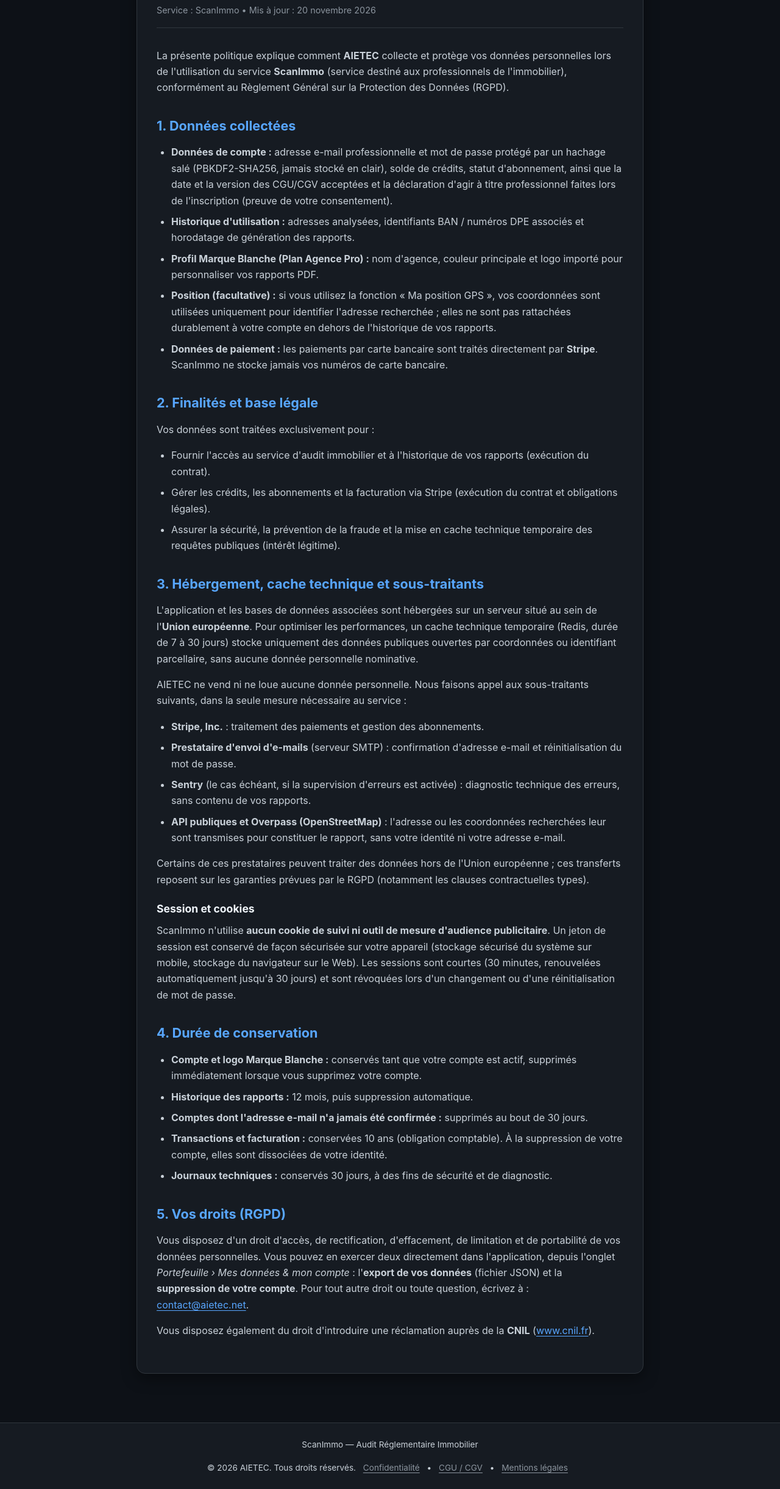
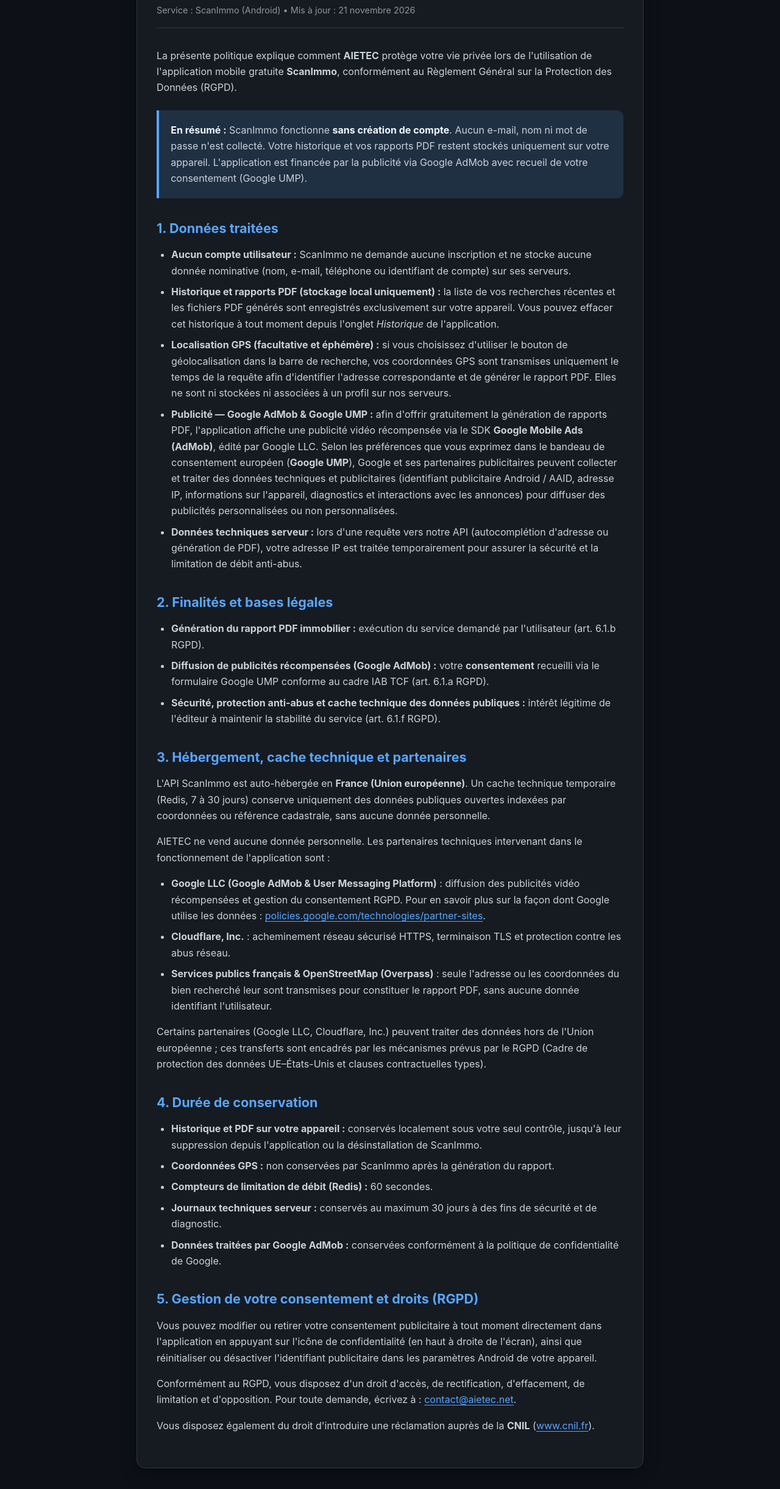
Before and after one commit to aietec/legal-pages, a plain HTML site: page scanimmo/privacy.html in a window 1280 px wide. Shown: the part 199-2640 px from the top of the page at 61% size. Drawn offline with Linux system fonts and the light colour scheme.

Commit message:
scanimmo: update legal pages for free Android ad-supported model (no account, AdMob + UMP)

```diff
--- a/scanimmo/privacy.html
+++ b/scanimmo/privacy.html
@@ -4,7 +4,7 @@
   <meta charset="UTF-8">
   <meta name="viewport" content="width=device-width, initial-scale=1.0">
   <title>Politique de confidentialité — ScanImmo</title>
-  <meta name="description" content="Politique de confidentialité et protection des données personnelles (RGPD) de ScanImmo.">
+  <meta name="description" content="Politique de confidentialité et protection des données personnelles (RGPD) de l'application mobile ScanImmo.">
   <link rel="stylesheet" href="assets/styles.css">
 </head>
 <body>
@@ -12,74 +12,75 @@
     <a class="brand" href="index.html"><span class="icon">🏢</span> ScanImmo</a>
     <nav aria-label="Navigation principale">
       <a href="privacy.html" class="active">Confidentialité</a>
-      <a href="terms.html">CGU / CGV</a>
+      <a href="terms.html">CGU</a>
       <a href="legal.html">Mentions légales</a>
     </nav>
   </header>
   <main>
     <article>
       <h1>Politique de confidentialité</h1>
-      <p class="updated">Service : ScanImmo &bull; Mis à jour : 20 novembre 2026</p>
+      <p class="updated">Service : ScanImmo (Android) &bull; Mis à jour : 21 novembre 2026</p>
 
-      <p>La présente politique explique comment <strong>AIETEC</strong> collecte et protège vos données personnelles lors de l'utilisation du service <strong>ScanImmo</strong> (service destiné aux professionnels de l'immobilier), conformément au Règlement Général sur la Protection des Données (RGPD).</p>
+      <p>La présente politique explique comment <strong>AIETEC</strong> protège votre vie privée lors de l'utilisation de l'application mobile gratuite <strong>ScanImmo</strong>, conformément au Règlement Général sur la Protection des Données (RGPD).</p>
+
+      <div class="highlight-box">
+        <strong>En résumé :</strong> ScanImmo fonctionne <strong>sans création de compte</strong>. Aucun e-mail, nom ni mot de passe n'est collecté. Votre historique et vos rapports PDF restent stockés uniquement sur votre appareil. L'application est financée par la publicité via Google AdMob avec recueil de votre consentement (Google UMP).
+      </div>
 
       <section>
-        <h2>1. Données collectées</h2>
+        <h2>1. Données traitées</h2>
         <ul>
-          <li><strong>Données de compte :</strong> adresse e-mail professionnelle et mot de passe protégé par un hachage salé (PBKDF2-SHA256, jamais stocké en clair), solde de crédits, statut d'abonnement, ainsi que la date et la version des CGU/CGV acceptées et la déclaration d'agir à titre professionnel faites lors de l'inscription (preuve de votre consentement).</li>
-          <li><strong>Historique d'utilisation :</strong> adresses analysées, identifiants BAN / numéros DPE associés et horodatage de génération des rapports.</li>
-          <li><strong>Profil Marque Blanche (Plan Agence Pro) :</strong> nom d'agence, couleur principale et logo importé pour personnaliser vos rapports PDF.</li>
-          <li><strong>Position (facultative) :</strong> si vous utilisez la fonction « Ma position GPS », vos coordonnées sont utilisées uniquement pour identifier l'adresse recherchée ; elles ne sont pas rattachées durablement à votre compte en dehors de l'historique de vos rapports.</li>
-          <li><strong>Données de paiement :</strong> les paiements par carte bancaire sont traités directement par <strong>Stripe</strong>. ScanImmo ne stocke jamais vos numéros de carte bancaire.</li>
+          <li><strong>Aucun compte utilisateur :</strong> ScanImmo ne demande aucune inscription et ne stocke aucune donnée nominative (nom, e-mail, téléphone ou identifiant de compte) sur ses serveurs.</li>
+          <li><strong>Historique et rapports PDF (stockage local uniquement) :</strong> la liste de vos recherches récentes et les fichiers PDF générés sont enregistrés exclusivement sur votre appareil. Vous pouvez effacer cet historique à tout moment depuis l'onglet <em>Historique</em> de l'application.</li>
+          <li><strong>Localisation GPS (facultative et éphémère) :</strong> si vous choisissez d'utiliser le bouton de géolocalisation dans la barre de recherche, vos coordonnées GPS sont transmises uniquement le temps de la requête afin d'identifier l'adresse correspondante et de générer le rapport PDF. Elles ne sont ni stockées ni associées à un profil sur nos serveurs.</li>
+          <li><strong>Publicité — Google AdMob &amp; Google UMP :</strong> afin d'offrir gratuitement la génération de rapports PDF, l'application affiche une publicité vidéo récompensée via le SDK <strong>Google Mobile Ads (AdMob)</strong>, édité par Google LLC. Selon les préférences que vous exprimez dans le bandeau de consentement européen (<strong>Google UMP</strong>), Google et ses partenaires publicitaires peuvent collecter et traiter des données techniques et publicitaires (identifiant publicitaire Android / AAID, adresse IP, informations sur l'appareil, diagnostics et interactions avec les annonces) pour diffuser des publicités personnalisées ou non personnalisées.</li>
+          <li><strong>Données techniques serveur :</strong> lors d'une requête vers notre API (autocomplétion d'adresse ou génération de PDF), votre adresse IP est traitée temporairement pour assurer la sécurité et la limitation de débit anti-abus.</li>
         </ul>
       </section>
 
       <section>
-        <h2>2. Finalités et base légale</h2>
-        <p>Vos données sont traitées exclusivement pour :</p>
+        <h2>2. Finalités et bases légales</h2>
         <ul>
-          <li>Fournir l'accès au service d'audit immobilier et à l'historique de vos rapports (exécution du contrat).</li>
-          <li>Gérer les crédits, les abonnements et la facturation via Stripe (exécution du contrat et obligations légales).</li>
-          <li>Assurer la sécurité, la prévention de la fraude et la mise en cache technique temporaire des requêtes publiques (intérêt légitime).</li>
+          <li><strong>Génération du rapport PDF immobilier :</strong> exécution du service demandé par l'utilisateur (art. 6.1.b RGPD).</li>
+          <li><strong>Diffusion de publicités récompensées (Google AdMob) :</strong> votre <strong>consentement</strong> recueilli via le formulaire Google UMP conforme au cadre IAB TCF (art. 6.1.a RGPD).</li>
+          <li><strong>Sécurité, protection anti-abus et cache technique des données publiques :</strong> intérêt légitime de l'éditeur à maintenir la stabilité du service (art. 6.1.f RGPD).</li>
         </ul>
       </section>
 
       <section>
-        <h2>3. Hébergement, cache technique et sous-traitants</h2>
-        <p>L'application et les bases de données associées sont hébergées sur un serveur situé au sein de l'<strong>Union européenne</strong>. Pour optimiser les performances, un cache technique temporaire (Redis, durée de 7 à 30 jours) stocke uniquement des données publiques ouvertes par coordonnées ou identifiant parcellaire, sans aucune donnée personnelle nominative.</p>
-        <p>AIETEC ne vend ni ne loue aucune donnée personnelle. Nous faisons appel aux sous-traitants suivants, dans la seule mesure nécessaire au service :</p>
+        <h2>3. Hébergement, cache technique et partenaires</h2>
+        <p>L'API ScanImmo est auto-hébergée en <strong>France (Union européenne)</strong>. Un cache technique temporaire (Redis, 7 à 30 jours) conserve uniquement des données publiques ouvertes indexées par coordonnées ou référence cadastrale, sans aucune donnée personnelle.</p>
+        <p>AIETEC ne vend aucune donnée personnelle. Les partenaires techniques intervenant dans le fonctionnement de l'application sont :</p>
         <ul>
-          <li><strong>Stripe, Inc.</strong> : traitement des paiements et gestion des abonnements.</li>
-          <li><strong>Prestataire d'envoi d'e-mails</strong> (serveur SMTP) : confirmation d'adresse e-mail et réinitialisation du mot de passe.</li>
-          <li><strong>Sentry</strong> (le cas échéant, si la supervision d'erreurs est activée) : diagnostic technique des erreurs, sans contenu de vos rapports.</li>
-          <li><strong>API publiques et Overpass (OpenStreetMap)</strong> : l'adresse ou les coordonnées recherchées leur sont transmises pour constituer le rapport, sans votre identité ni votre adresse e-mail.</li>
+          <li><strong>Google LLC (Google AdMob &amp; User Messaging Platform)</strong> : diffusion des publicités vidéo récompensées et gestion du consentement RGPD. Pour en savoir plus sur la façon dont Google utilise les données : <a href="https://policies.google.com/technologies/partner-sites" target="_blank" rel="noopener">policies.google.com/technologies/partner-sites</a>.</li>
+          <li><strong>Cloudflare, Inc.</strong> : acheminement réseau sécurisé HTTPS, terminaison TLS et protection contre les abus réseau.</li>
+          <li><strong>Services publics français &amp; OpenStreetMap (Overpass)</strong> : seule l'adresse ou les coordonnées du bien recherché leur sont transmises pour constituer le rapport PDF, sans aucune donnée identifiant l'utilisateur.</li>
         </ul>
-        <p>Certains de ces prestataires peuvent traiter des données hors de l'Union européenne ; ces transferts reposent sur les garanties prévues par le RGPD (notamment les clauses contractuelles types).</p>
-        <h3>Session et cookies</h3>
-        <p>ScanImmo n'utilise <strong>aucun cookie de suivi ni outil de mesure d'audience publicitaire</strong>. Un jeton de session est conservé de façon sécurisée sur votre appareil (stockage sécurisé du système sur mobile, stockage du navigateur sur le Web). Les sessions sont courtes (30 minutes, renouvelées automatiquement jusqu'à 30 jours) et sont révoquées lors d'un changement ou d'une réinitialisation de mot de passe.</p>
+        <p>Certains partenaires (Google LLC, Cloudflare, Inc.) peuvent traiter des données hors de l'Union européenne ; ces transferts sont encadrés par les mécanismes prévus par le RGPD (Cadre de protection des données UE–États-Unis et clauses contractuelles types).</p>
       </section>
 
       <section>
         <h2>4. Durée de conservation</h2>
         <ul>
-          <li><strong>Compte et logo Marque Blanche :</strong> conservés tant que votre compte est actif, supprimés immédiatement lorsque vous supprimez votre compte.</li>
-          <li><strong>Historique des rapports :</strong> 12 mois, puis suppression automatique.</li>
-          <li><strong>Comptes dont l'adresse e-mail n'a jamais été confirmée :</strong> supprimés au bout de 30 jours.</li>
-          <li><strong>Transactions et facturation :</strong> conservées 10 ans (obligation comptable). À la suppression de votre compte, elles sont dissociées de votre identité.</li>
-          <li><strong>Journaux techniques :</strong> conservés 30 jours, à des fins de sécurité et de diagnostic.</li>
+          <li><strong>Historique et PDF sur votre appareil :</strong> conservés localement sous votre seul contrôle, jusqu'à leur suppression depuis l'application ou la désinstallation de ScanImmo.</li>
+          <li><strong>Coordonnées GPS :</strong> non conservées par ScanImmo après la génération du rapport.</li>
+          <li><strong>Compteurs de limitation de débit (Redis) :</strong> 60 secondes.</li>
+          <li><strong>Journaux techniques serveur :</strong> conservés au maximum 30 jours à des fins de sécurité et de diagnostic.</li>
+          <li><strong>Données traitées par Google AdMob :</strong> conservées conformément à la politique de confidentialité de Google.</li>
         </ul>
       </section>
 
       <section>
-        <h2>5. Vos droits (RGPD)</h2>
-        <p>Vous disposez d'un droit d'accès, de rectification, d'effacement, de limitation et de portabilité de vos données personnelles. Vous pouvez en exercer deux directement dans l'application, depuis l'onglet <em>Portefeuille › Mes données &amp; mon compte</em> : l'<strong>export de vos données</strong> (fichier JSON) et la <strong>suppression de votre compte</strong>. Pour tout autre droit ou toute question, écrivez à : <a href="mailto:contact@aietec.net">contact@aietec.net</a>.</p>
+        <h2>5. Gestion de votre consentement et droits (RGPD)</h2>
+        <p>Vous pouvez modifier ou retirer votre consentement publicitaire à tout moment directement dans l'application en appuyant sur l'icône de confidentialité (en haut à droite de l'écran), ainsi que réinitialiser ou désactiver l'identifiant publicitaire dans les paramètres Android de votre appareil.</p>
+        <p>Conformément au RGPD, vous disposez d'un droit d'accès, de rectification, d'effacement, de limitation et d'opposition. Pour toute demande, écrivez à : <a href="mailto:contact@aietec.net">contact@aietec.net</a>.</p>
         <p>Vous disposez également du droit d'introduire une réclamation auprès de la <strong>CNIL</strong> (<a href="https://www.cnil.fr" target="_blank" rel="noopener">www.cnil.fr</a>).</p>
       </section>
     </article>
   </main>
   <footer>
-    <p>ScanImmo — Audit Réglementaire Immobilier</p>
-    <p>&copy; 2026 AIETEC. Tous droits réservés. <a href="privacy.html">Confidentialité</a> &bull; <a href="terms.html">CGU / CGV</a> &bull; <a href="legal.html">Mentions légales</a></p>
+    <p>ScanImmo — Audit Immobilier Instantané</p>
+    <p>&copy; 2026 AIETEC. Tous droits réservés. <a href="privacy.html">Confidentialité</a> &bull; <a href="terms.html">CGU</a> &bull; <a href="legal.html">Mentions légales</a></p>
   </footer>
 </body>
 </html>
```
Also changed, not shown: scanimmo/index.html (+10 -10 lines), scanimmo/legal.html (+8 -9 lines), scanimmo/terms.html (+23 -38 lines).
